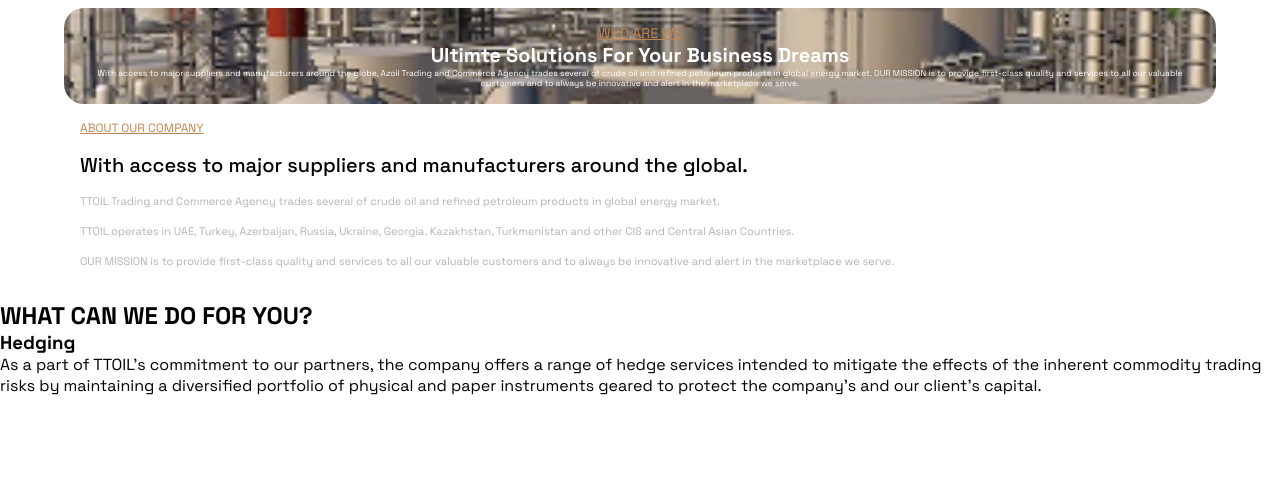
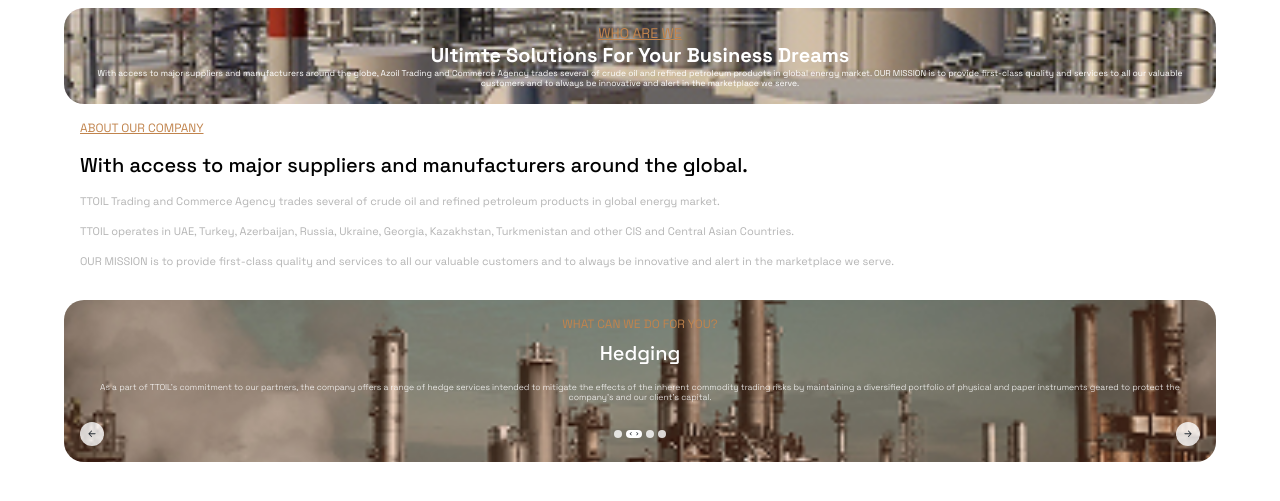
Before and after one commit to izzeddinayyad/ttoil-Landing-page-Oil-Gas-Industry-, a plain HTML site: page index.html in a window 1280 px wide. Shown: the part 73-574 px from the top of the page. Drawn offline with Linux system fonts and the light colour scheme.

Commit message:
7/10/2025

```diff
--- a/Css/style.css
+++ b/Css/style.css
@@ -79,17 +79,17 @@ section.hero-section {
   font-weight: 400;
 }
 /* about our company section+++++++++++++++++++++++++++++  */
-.about-section{
+.about-section {
   padding: 16px;
 }
-.about-section h3{
+.about-section h3 {
   font-size: 12px;
   color: var(--Caramel-color);
   text-decoration: underline;
   margin-bottom: 16px;
   font-weight: 400;
 }
-.about-section h2{
+.about-section h2 {
   font-size: 20px;
   font-weight: 500;
   margin-bottom: 16px;
@@ -99,3 +99,32 @@ section.hero-section {
   font-size: 11px;
   color: var(--Gray-color);
 }
+/* what-can-we-do section+++++++++++++++++++++++++++++  */
+.what-can-we-do {
+  background-image: url("../images/unsplash_BCceraTWbhc.png");
+  background-position: center;
+  background-size: cover;
+  background-repeat: no-repeat;
+  border-radius: 20px;
+  padding: 16px;
+  text-align: center;
+  height: auto;
+}
+.what-can-we-do h2{
+    font-size: 12px;
+    font-weight: 400;
+    color: var(--Caramel-color);
+    margin-bottom: 8px;
+}
+.what-can-we-do h3{
+    font-size: 20px;
+    font-weight: 500;
+    color: var(--white-color);
+    margin-bottom: 16px;
+}
+.what-can-we-do p{
+    font-size: 8.5px;
+    color: var(--white-color);
+    font-weight: 200;
+    margin-bottom:20px ;
+}
--- a/index.html
+++ b/index.html
@@ -63,7 +63,7 @@
       </p>
     </section>
     <!-- what can we do section  -->
-    <section class="what-can-we-do">
+    <section class="what-can-we-do container-90" >
       <h2>WHAT CAN WE DO FOR YOU?</h2>
       <h3>Hedging</h3>
       <p>
@@ -73,8 +73,10 @@
         physical and paper instruments geared to protect the company’s and our
         client’s capital.
       </p>
-      <div class="arrows">
-
+      <div class="arrows flex justify-content-spaceBetween">
+        <img src="images/leftArrow.svg" alt="leftArrow">
+        <img src="images/dots.svg" alt="dots">
+        <img src="images/rightArrow.svg" alt="rightArrow">
       </div>
     </section>
   </body>
```
Also changed, not shown: images/dots.svg (added). Lines whose indentation alone changed are shown as unchanged.
